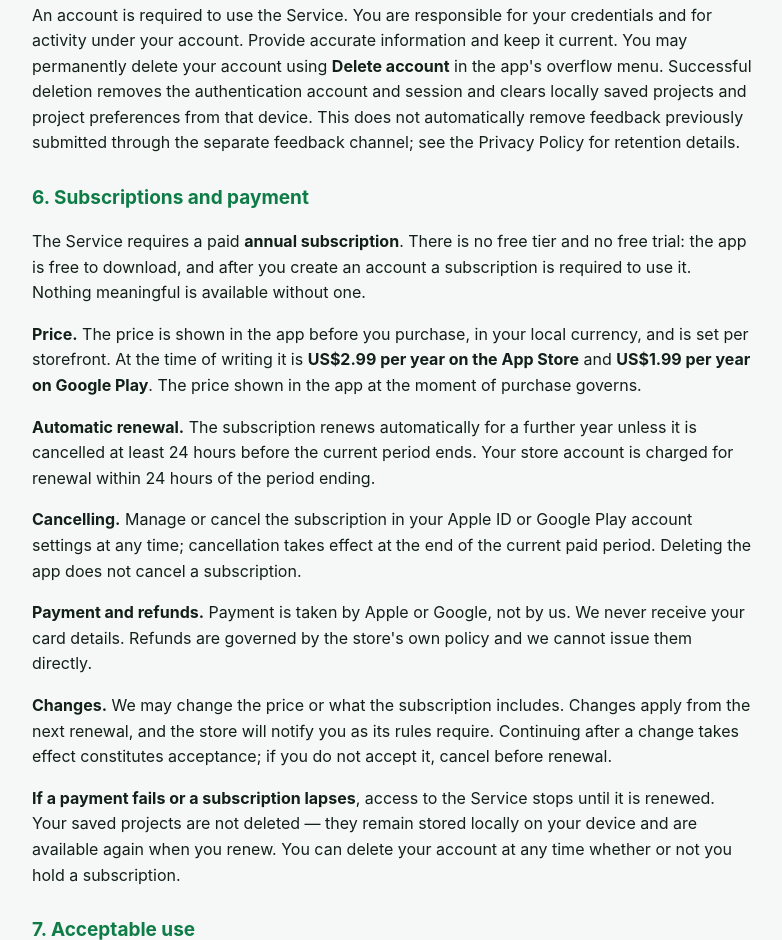
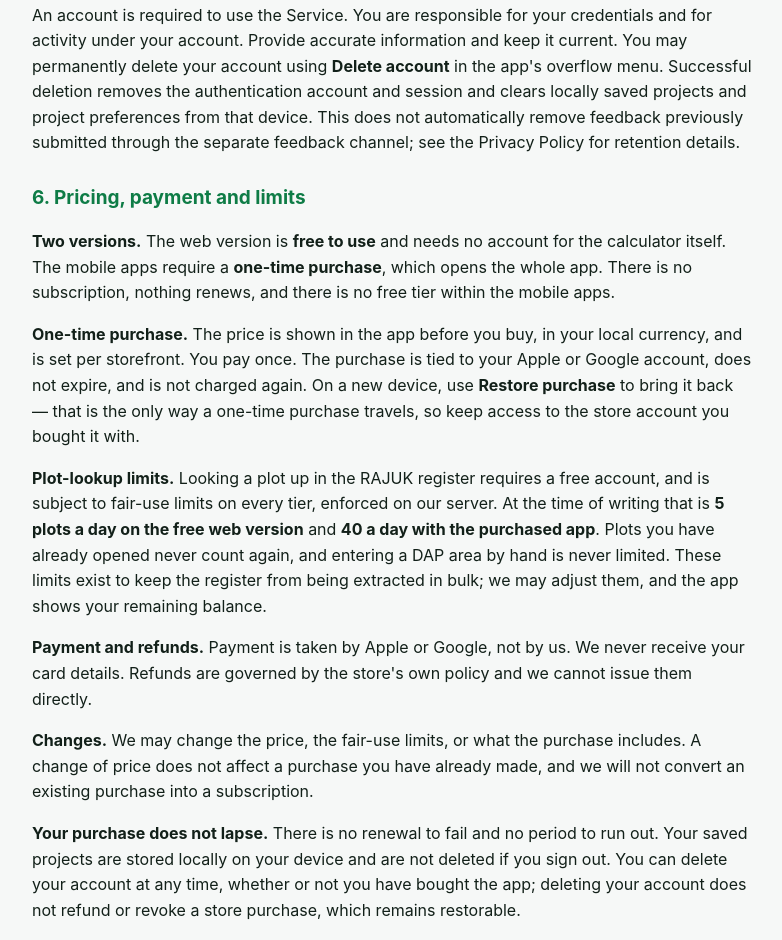
Before and after one commit to abrar-ar/hatchone-legal, a plain HTML site: page terms.html in a window 1280 px wide. Shown: the part 1265-2205 px from the top of the page, without its empty margins (248-1030 px from the left). Drawn offline with Linux system fonts and the light colour scheme.

Commit message:
One-time purchase, a free web version, and the plot-lookup limits
Brings the published pages back in step with the app, which changed on
2026-11-22. Until now the app's own Terms said one-time purchase while these
said annual subscription, and the app links here from its first screen.

Terms section 6 is rewritten: two versions (web free, mobile a one-time
purchase), nothing renews, and Restore named as the only way a purchase
reaches a second device. The fair-use plot-lookup limits are stated
explicitly -- 5 a day free on the web, 40 with the app -- because they are now
enforced on the server rather than counted advisorily on the device.

Privacy gains the collection disclosure that goes with that: we record,
against your account id, which plots you have opened and how many, so the
limits can be applied and so reopening a plot never costs a second lookup.
Searching is not recorded; only plots actually opened. "Subscription status"
becomes "Purchase status", with no expiry date to hold.

Effective date moved to 2026-11-22 accordingly -- the policy promises it
changes when the policy does.

```diff
--- a/terms.html
+++ b/terms.html
@@ -18,7 +18,7 @@ footer{max-width:760px;margin:0 auto;padding:0 20px 48px;color:#8AA396;font-size
 <header><div class="wrap"><span class="word">FAR <span class="one">Calculator</span></span>
 <nav><a href="terms.html">Terms</a><a href="privacy.html">Privacy</a></nav></div></header>
 <main><h1>FAR Calculator — Terms of Use</h1>
-<p><strong>Effective date:</strong> 2026-11-21 <strong>Owner:</strong> M. Abrar Rahman (&quot;FAR Calculator&quot;, &quot;we&quot;, &quot;us&quot;) <strong>Contact:</strong> hatchone.app@gmail.com</p>
+<p><strong>Effective date:</strong> 2026-11-22 <strong>Owner:</strong> M. Abrar Rahman (&quot;FAR Calculator&quot;, &quot;we&quot;, &quot;us&quot;) <strong>Contact:</strong> hatchone.app@gmail.com</p>
 <p>By downloading, installing, accessing, or using the FAR Calculator application or website (the &quot;Service&quot;), you agree to these Terms of Use (&quot;Terms&quot;). If you do not agree, do not use the Service.</p>
 <h2>1. The Service</h2>
 <p>FAR Calculator is a software tool that computes indicative building-regulation figures (including FAR, MGC, setbacks, parking and density) for plots under RAJUK / DAP jurisdiction in Dhaka, Bangladesh, based on published government regulations.</p>
@@ -30,14 +30,13 @@ footer{max-width:760px;margin:0 auto;padding:0 20px 48px;color:#8AA396;font-size
 <p>The Service, its calculation engine, and its compiled regulation data and databases are our proprietary property (see our licence terms and our third-party notices). You must <strong>not</strong>: - reverse engineer, decompile, disassemble, deobfuscate, or attempt to extract the source code, engine logic, formulas, or data tables from the Service; - copy, scrape, harvest, bulk-download, redistribute, resell, sublicense, or publish the Service or any substantial part of its regulation data; - create derivative works, or remove or alter any proprietary notice; - use the Service to build a competing product or dataset.</p>
 <h2>5. Accounts</h2>
 <p>An account is required to use the Service. You are responsible for your credentials and for activity under your account. Provide accurate information and keep it current. You may permanently delete your account using <strong>Delete account</strong> in the app's overflow menu. Successful deletion removes the authentication account and session and clears locally saved projects and project preferences from that device. This does not automatically remove feedback previously submitted through the separate feedback channel; see the Privacy Policy for retention details.</p>
-<h2>6. Subscriptions and payment</h2>
-<p>The Service requires a paid <strong>annual subscription</strong>. There is no free tier and no free trial: the app is free to download, and after you create an account a subscription is required to use it. Nothing meaningful is available without one.</p>
-<p><strong>Price.</strong> The price is shown in the app before you purchase, in your local currency, and is set per storefront. At the time of writing it is <strong>US$2.99 per year on the App Store</strong> and <strong>US$1.99 per year on Google Play</strong>. The price shown in the app at the moment of purchase governs.</p>
-<p><strong>Automatic renewal.</strong> The subscription renews automatically for a further year unless it is cancelled at least 24 hours before the current period ends. Your store account is charged for renewal within 24 hours of the period ending.</p>
-<p><strong>Cancelling.</strong> Manage or cancel the subscription in your Apple ID or Google Play account settings at any time; cancellation takes effect at the end of the current paid period. Deleting the app does not cancel a subscription.</p>
+<h2>6. Pricing, payment and limits</h2>
+<p><strong>Two versions.</strong> The web version is <strong>free to use</strong> and needs no account for the calculator itself. The mobile apps require a <strong>one-time purchase</strong>, which opens the whole app. There is no subscription, nothing renews, and there is no free tier within the mobile apps.</p>
+<p><strong>One-time purchase.</strong> The price is shown in the app before you buy, in your local currency, and is set per storefront. You pay once. The purchase is tied to your Apple or Google account, does not expire, and is not charged again. On a new device, use <strong>Restore purchase</strong> to bring it back — that is the only way a one-time purchase travels, so keep access to the store account you bought it with.</p>
+<p><strong>Plot-lookup limits.</strong> Looking a plot up in the RAJUK register requires a free account, and is subject to fair-use limits on every tier, enforced on our server. At the time of writing that is <strong>5 plots a day on the free web version</strong> and <strong>40 a day with the purchased app</strong>. Plots you have already opened never count again, and entering a DAP area by hand is never limited. These limits exist to keep the register from being extracted in bulk; we may adjust them, and the app shows your remaining balance.</p>
 <p><strong>Payment and refunds.</strong> Payment is taken by Apple or Google, not by us. We never receive your card details. Refunds are governed by the store&#x27;s own policy and we cannot issue them directly.</p>
-<p><strong>Changes.</strong> We may change the price or what the subscription includes. Changes apply from the next renewal, and the store will notify you as its rules require. Continuing after a change takes effect constitutes acceptance; if you do not accept it, cancel before renewal.</p>
-<p><strong>If a payment fails or a subscription lapses</strong>, access to the Service stops until it is renewed. Your saved projects are not deleted — they remain stored locally on your device and are available again when you renew. You can delete your account at any time whether or not you hold a subscription.</p>
+<p><strong>Changes.</strong> We may change the price, the fair-use limits, or what the purchase includes. A change of price does not affect a purchase you have already made, and we will not convert an existing purchase into a subscription.</p>
+<p><strong>Your purchase does not lapse.</strong> There is no renewal to fail and no period to run out. Your saved projects are stored locally on your device and are not deleted if you sign out. You can delete your account at any time, whether or not you have bought the app; deleting your account does not refund or revoke a store purchase, which remains restorable.</p>
 <h2>7. Acceptable use</h2>
 <p>You agree not to misuse the Service, interfere with its operation or security, or use it unlawfully.</p>
 <h2>8. No warranty</h2>
```
Also changed, not shown: privacy.html (+3 -3 lines).
